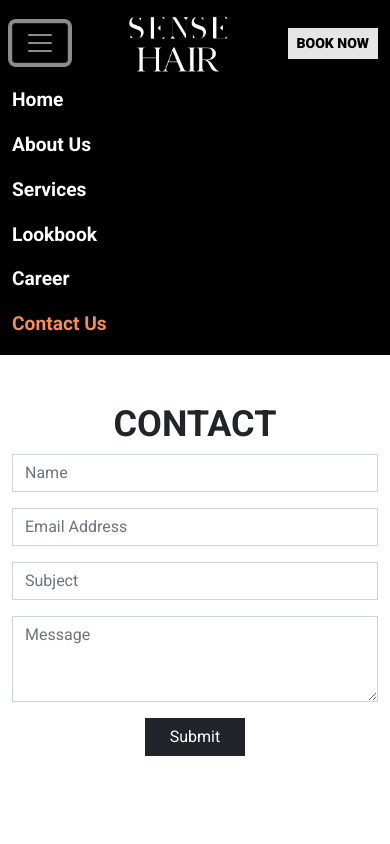
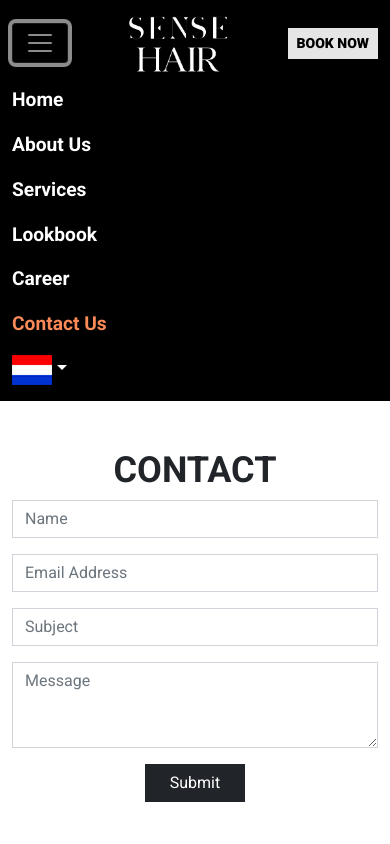
Before and after one commit to dream-diver/sensehair-web, a Next.js app: page /contact in a window 390 px wide. Both pictures are taken after a click on the button "Toggle navigation". Shown: the top 844 px of the page. Built offline with nearby package versions, Linux system fonts and the light colour scheme.

Commit message:
Mobile Language Change

```diff
--- /dev/null
+++ b/components/LanguageDropdown.js
@@ -0,0 +1,45 @@
+import { useContext } from "react";
+import { GlobalContext } from "./contexts/GlobalContext";
+
+/* eslint-disable @next/next/no-img-element */
+const LanguageDropdown = () => {
+  const [state] = useContext(GlobalContext)
+
+  const english = (e) => {
+    e.preventDefault();
+    state.changeLanguage("en");
+  }
+
+  const dutch = (e) => {
+    e.preventDefault();
+    state.changeLanguage("nl");
+  }
+  return (
+    <li className="language-dropdown nav-item dropdown">
+      <a className="nav-link dropdown-toggle" href="#" id="navbarLang" role="button" data-bs-toggle="dropdown" aria-expanded="false" >
+        { state.locale == "en" ?
+          <img loading="lazy" src="./images/english.png" width="40" alt="english" />
+          :
+          <img loading="lazy" src="./images/doutch.png" width="40" alt="doutch" />
+        }
+      </a>
+      <ul className="dropdown-menu" aria-labelledby="navbarLang">
+        { state.locale == "en" ?
+          <li>
+            <a className="dropdown-item navbar-toggler" href="#" onClick={ dutch } data-bs-toggle="collapse" data-bs-target="#navbarNav" aria-controls="navbarNav" aria-expanded="false" aria-label="Toggle navigation">
+              <img loading="lazy" src="./images/doutch.png" width="40" alt="doutch" />
+            </a>
+          </li>
+          :
+          <li>
+            <a className="dropdown-item navbar-toggler" href="#" onClick={ english } data-bs-toggle="collapse" data-bs-target="#navbarNav" aria-controls="navbarNav" aria-expanded="false" aria-label="Toggle navigation">
+              <img loading="lazy" src="./images/english.png" width="40" alt="english" />
+            </a>
+          </li>
+        }
+      </ul>
+    </li>
+  )
+}
+
+export default LanguageDropdown
--- a/components/MainMenu.js
+++ b/components/MainMenu.js
@@ -1,27 +1,16 @@
 /* eslint-disable @next/next/no-img-element */
-import { useContext, useEffect, useRef } from "react";
+import { useEffect, useRef } from "react";
 import Link from 'next/link'
 import { useRouter } from "next/router";
 import { FaPhoneAlt } from "react-icons/fa";
-import { GlobalContext } from "./contexts/GlobalContext";
+import LanguageDropdown from "./LanguageDropdown";
 
 const Menu = ({ isSlider }) => {
   const mainMenuRef = useRef(null)
   const topRowRef = useRef(null)
   const navbarBrandImgRef = useRef(null)
-  const [state] = useContext(GlobalContext)
   const router = useRouter();
   const path = router.pathname;
-
-  const english = (e) => {
-    e.preventDefault();
-    state.changeLanguage("en");
-  }
-
-  const dutch = (e) => {
-    e.preventDefault();
-    state.changeLanguage("nl");
-  }
 
   useEffect(() => {
     // Navbar shrink function
@@ -68,30 +57,7 @@
                 <li className="nav-item">
                   <a className="nav-link text-primary" href="#"><FaPhoneAlt /> +31 10 123 456 78</a>
                 </li>
-                <li className="language-dropdown nav-item dropdown">
-                  <a className="nav-link dropdown-toggle" href="#" id="navbarLang" role="button" data-bs-toggle="dropdown" aria-expanded="false" >
-                    { state.locale == "en" ?
-                      <img loading="lazy" src="./images/english.png" width="40" alt="english" />
-                      :
-                      <img loading="lazy" src="./images/doutch.png" width="40" alt="doutch" />
-                    }
-                  </a>
-                  <ul className="dropdown-menu" aria-labelledby="navbarLang">
-                    { state.locale == "en" ?
-                      <li>
-                        <a className="dropdown-item" href="#" onClick={ dutch }>
-                          <img loading="lazy" src="./images/doutch.png" width="40" alt="doutch" />
-                        </a>
-                      </li>
-                      :
-                      <li>
-                        <a className="dropdown-item" href="#" onClick={ english }>
-                          <img loading="lazy" src="./images/english.png" width="40" alt="english" />
-                        </a>
-                      </li>
-                    }
-                  </ul>
-                </li>
+                <LanguageDropdown />
               </ul>
             </div>
           </div>
@@ -131,6 +97,9 @@
                     </Link>
                   </li>
                 </ul>
+                <ul className="nav-sm-only nav d-md-none">
+                  <LanguageDropdown />
+                </ul>
 
                 <form className="d-none d-lg-flex ms-lg-2">
                   <button className="btn-book-now btn btn-sm btn-primary rounded-0 font-weight-900">
--- a/styles/globals.css
+++ b/styles/globals.css
@@ -445,6 +445,10 @@
 #main-menu.without-slider {
   position: sticky;
 }
+
+#main-menu .nav-sm-only .nav-link {
+  padding-left: 0;
+}
 /* #award */
 #award img {
   height: 68px;
```
